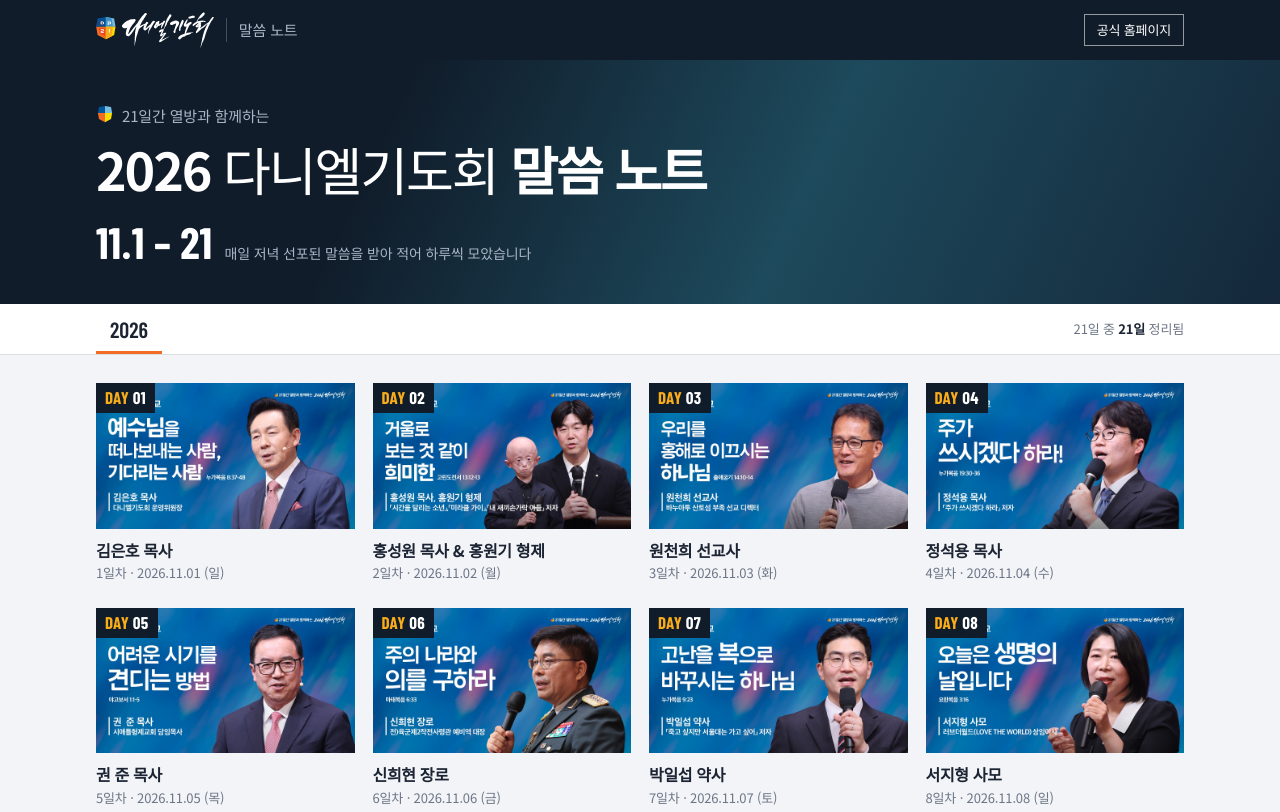
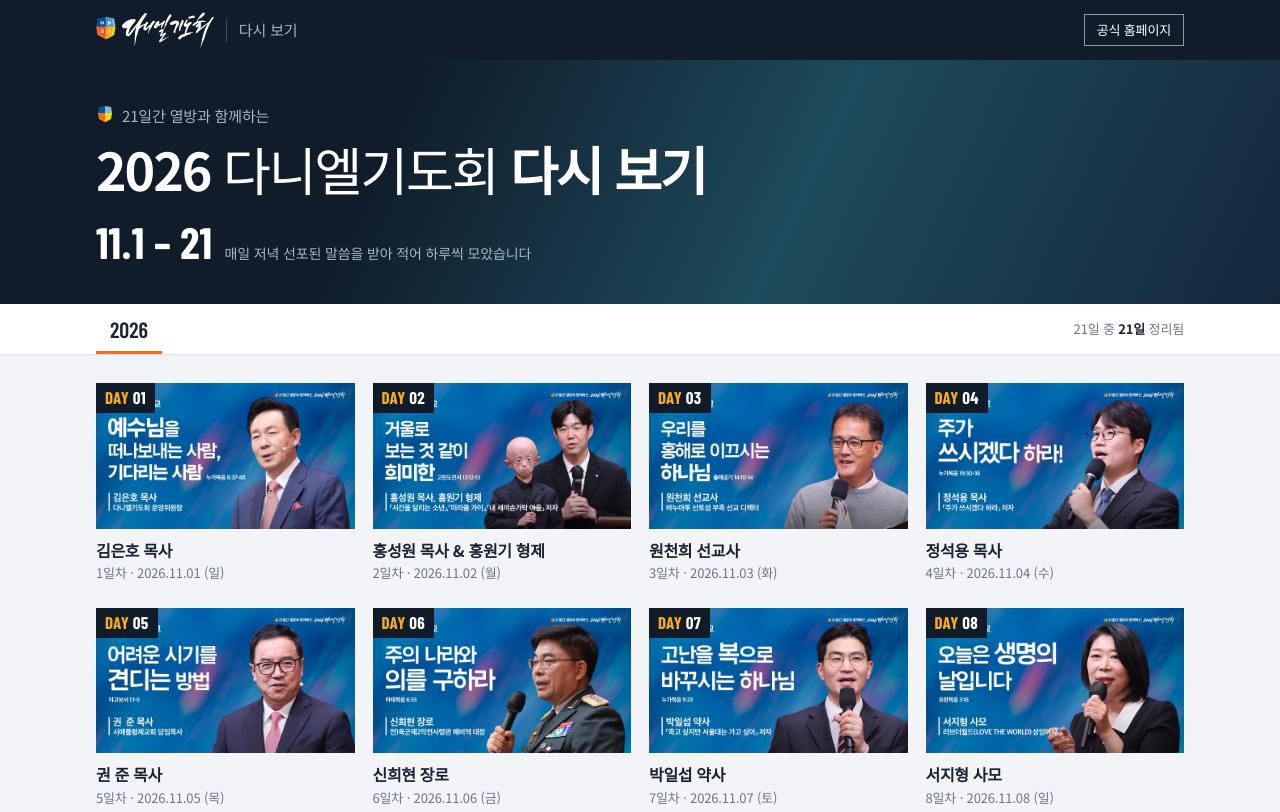
Before and after one commit to heychs/danielprayer, a plain HTML site: page site/index.html in a window 1280 px wide. Shown: the top 812 px of the page. Drawn offline with nearby package versions, Linux system fonts and the light colour scheme.

Commit message:
Rename the site to 다니엘기도회 다시 보기
Co-Authored-By: Claude Fable 5.2 <noreply@anthropic.com>
Claude-Session: https://claude.ai/code/session_0146pyrc1ujbiS752V5SobHr

```diff
--- a/site/index.html
+++ b/site/index.html
@@ -3,7 +3,7 @@
 <head>
 <meta charset="utf-8">
 <meta name="viewport" content="width=device-width, initial-scale=1, viewport-fit=cover">
-<title>다니엘기도회 말씀 노트</title>
+<title>다니엘기도회 다시 보기</title>
 <meta name="claude:viewport-fit-sides" content="cover">
 <link rel="stylesheet" href="https://fonts.googleapis.com/css2?family=Barlow+Condensed:wght@500;600;700&family=Noto+Sans+KR:wght@300;400;500;700&display=swap">
 <style>
@@ -181,9 +181,9 @@ a.card:hover h3 { color: var(--blue-ink); }
 <body>
 <div class="top">
   <div class="wrap">
-    <a class="brand" href="#" id="home-link" aria-label="다니엘기도회 말씀 노트 처음으로">
+    <a class="brand" href="#" id="home-link" aria-label="다니엘기도회 다시 보기 처음으로">
       <img src="logo.svg" alt="다니엘기도회">
-      <span>말씀 노트</span>
+      <span>다시 보기</span>
     </a>
     <a class="out" href="https://www.danielprayer.org/" target="_blank" rel="noopener">공식 홈페이지</a>
   </div>
@@ -196,7 +196,7 @@ a.card:hover h3 { color: var(--blue-ink); }
         <svg class="shield" viewBox="0 0 90 126" aria-hidden="true"><polygon fill="#005498" points="7,7 45,0 45,44 0,44"/><polygon fill="#78BDE0" points="45,0 83,7 90,44 45,44"/><polygon fill="#F26C24" points="0,44 45,44 45,102 7,82"/><polygon fill="#FBDD00" points="45,44 90,44 83,82 45,102"/></svg>
         21일간 열방과 함께하는
       </p>
-      <h1><b id="hero-year">2026</b> 다니엘기도회 <b>말씀 노트</b></h1>
+      <h1><b id="hero-year">2026</b> 다니엘기도회 <b>다시 보기</b></h1>
       <p class="when"><span id="hero-when">11.1 – 21</span><small id="hero-sub">매일 저녁 선포된 말씀을 받아 적어 하루씩 모았습니다</small></p>
     </div>
   </section>
```
Also changed, not shown: 1 other file.
